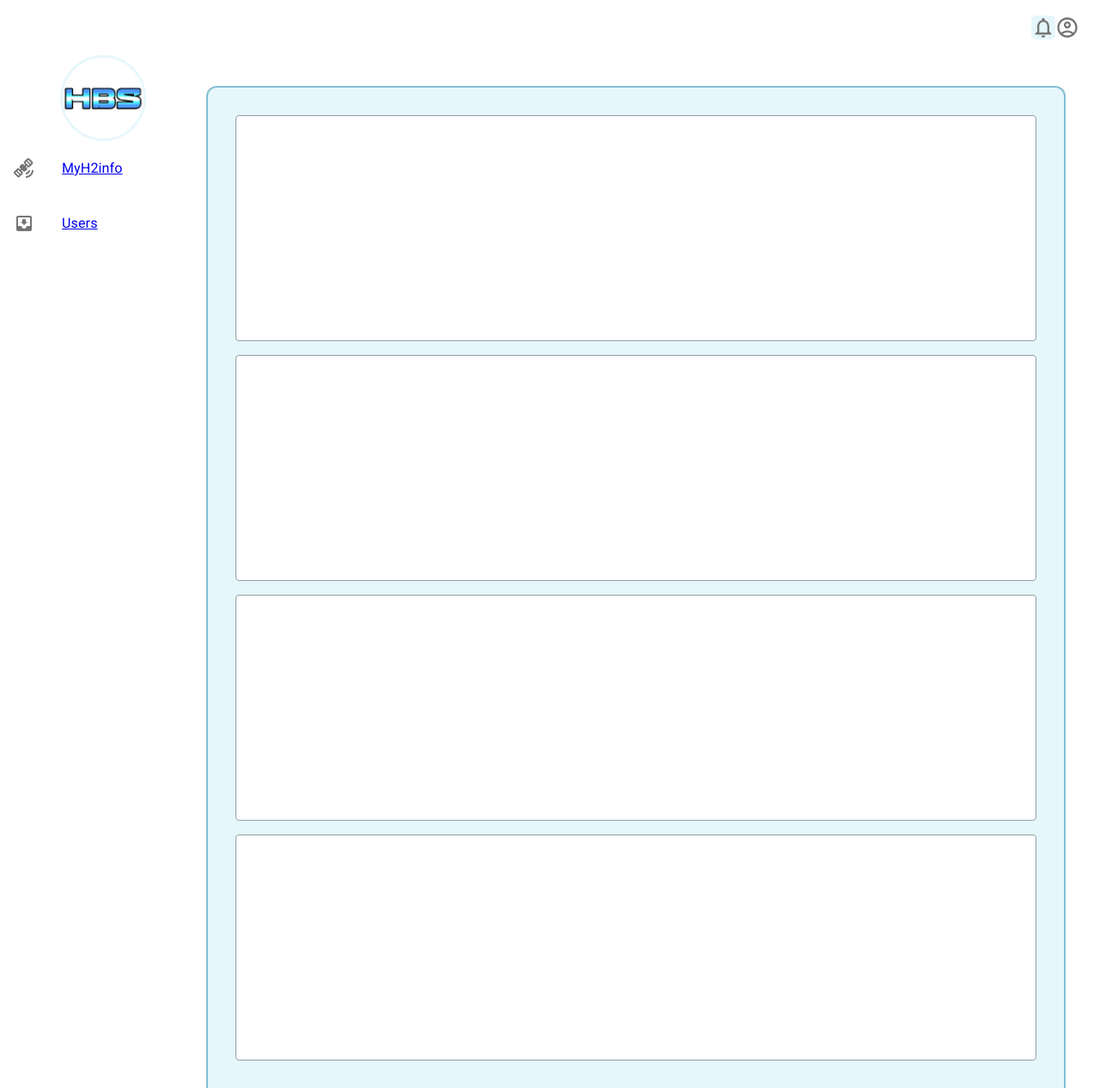
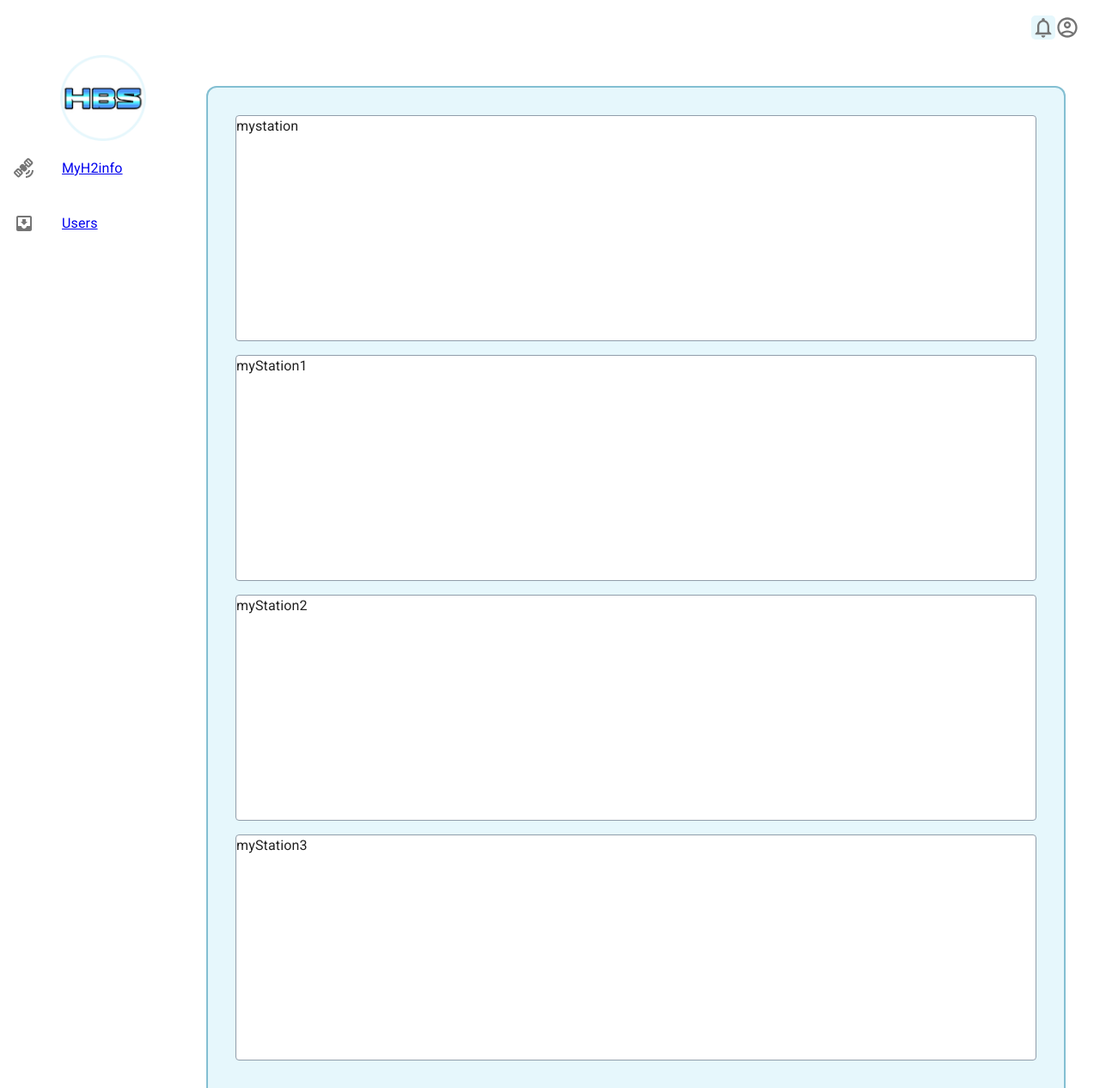
Before and after one commit to kpierc11/Dashboard_Demo, a React (Create React App) app in the folder app/: page / in a window 1280 px wide. Shown: the whole page at 86% size. Built offline with nearby package versions, Linux system fonts and the light colour scheme.

Commit message:
added new page and updated station card to be dynamic

```diff
--- a/app/src/components/stationCard/StationCard.tsx
+++ b/app/src/components/stationCard/StationCard.tsx
@@ -1,24 +1,33 @@
-import * as React from 'react';
-import Box from '@mui/material/Box';
-import Paper from '@mui/material/Paper';
+import * as React from "react";
+import Box from "@mui/material/Box";
+import Paper from "@mui/material/Paper";
+import { User } from "../../interfaces/User";
 
-export default function StationCard() {
+
+interface Station {
+  stationID: number;
+  stationName:string;
+}
+
+export default function StationCard(props:Station) {
+
   return (
     <Box
       sx={{
-        display: 'flex',
-        flexWrap: 'wrap',
-        '& > :not(style)': {
+        display: "flex",
+        flexWrap: "wrap",
+        "& > :not(style)": {
           m: 1,
           width: "100%",
           height: 263,
-          border:1,
-          borderColor:"#919EAB",
-
+          border: 1,
+          borderColor: "#919EAB",
         },
       }}
     >
-      <Paper elevation={0} />
+      <Paper elevation={0}>
+        {props.stationName}
+      </Paper>
     </Box>
   );
 }
--- /dev/null
+++ b/app/src/interfaces/User.ts
@@ -0,0 +1,5 @@
+export interface User {
+    name:string;
+    email:string;
+    age: number;
+}
--- a/app/src/navigation/Navigation.tsx
+++ b/app/src/navigation/Navigation.tsx
@@ -6,6 +6,7 @@ import {
 } from "react-router-dom";
 import ChartPage from "../pages/ChartPage";
 import DashboardPage from "../pages/DashboardPage";
+import WidgetsPage from "../pages/WidgetsPage";
 
 export const router = createBrowserRouter([
   {
@@ -24,4 +25,8 @@ export const router = createBrowserRouter([
     path: "/charts",
     element: <ChartPage></ChartPage>,
   },
+  {
+    path: "/widgets",
+    element: <WidgetsPage/>,
+  },
 ]);
--- a/app/src/pages/DashboardPage.tsx
+++ b/app/src/pages/DashboardPage.tsx
@@ -6,10 +6,10 @@ import StationCard from '../components/stationCard/StationCard';
 export default function DashboardPage() {
   return (
     <div>
-    <StationCard></StationCard>
-    <StationCard></StationCard>
-    <StationCard></StationCard>
-    <StationCard></StationCard>
+    <StationCard stationID={1} stationName={"mystation"}></StationCard>
+    <StationCard stationID={1} stationName={"myStation1"}></StationCard>
+    <StationCard stationID={1} stationName={"myStation2"}></StationCard>
+    <StationCard stationID={1} stationName={"myStation3"}></StationCard>
     </div>
   );
 }
--- /dev/null
+++ b/app/src/pages/WidgetsPage.tsx
@@ -0,0 +1,8 @@
+import React from "react";
+import StationCard from "../components/stationCard/StationCard";
+
+export default function WidgetsPage() {
+    return (
+    <StationCard stationID={1} stationName={"a Station"}></StationCard>
+    );
+}
```
Also changed, not shown: package.json (added, +9 -0 lines), 1 other file (tests, documents, lock files or other folders).
